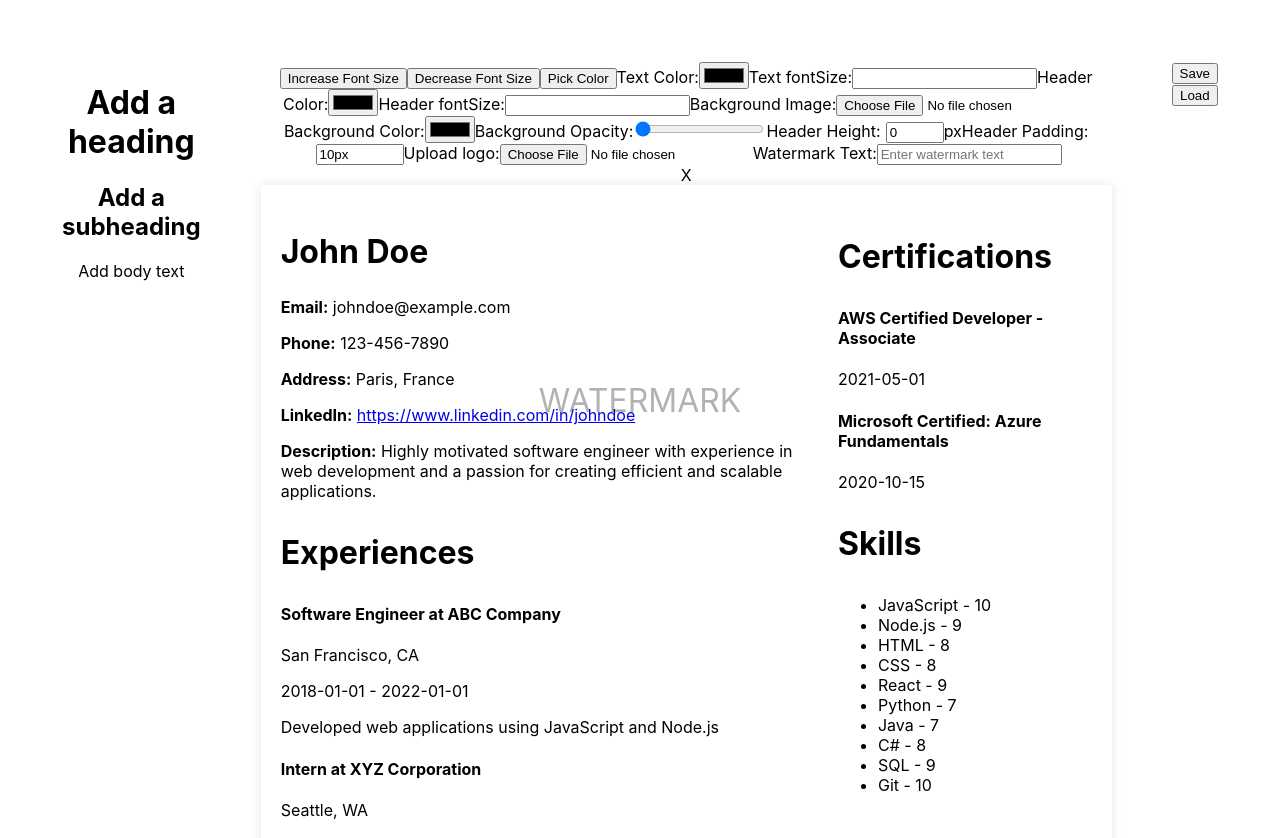
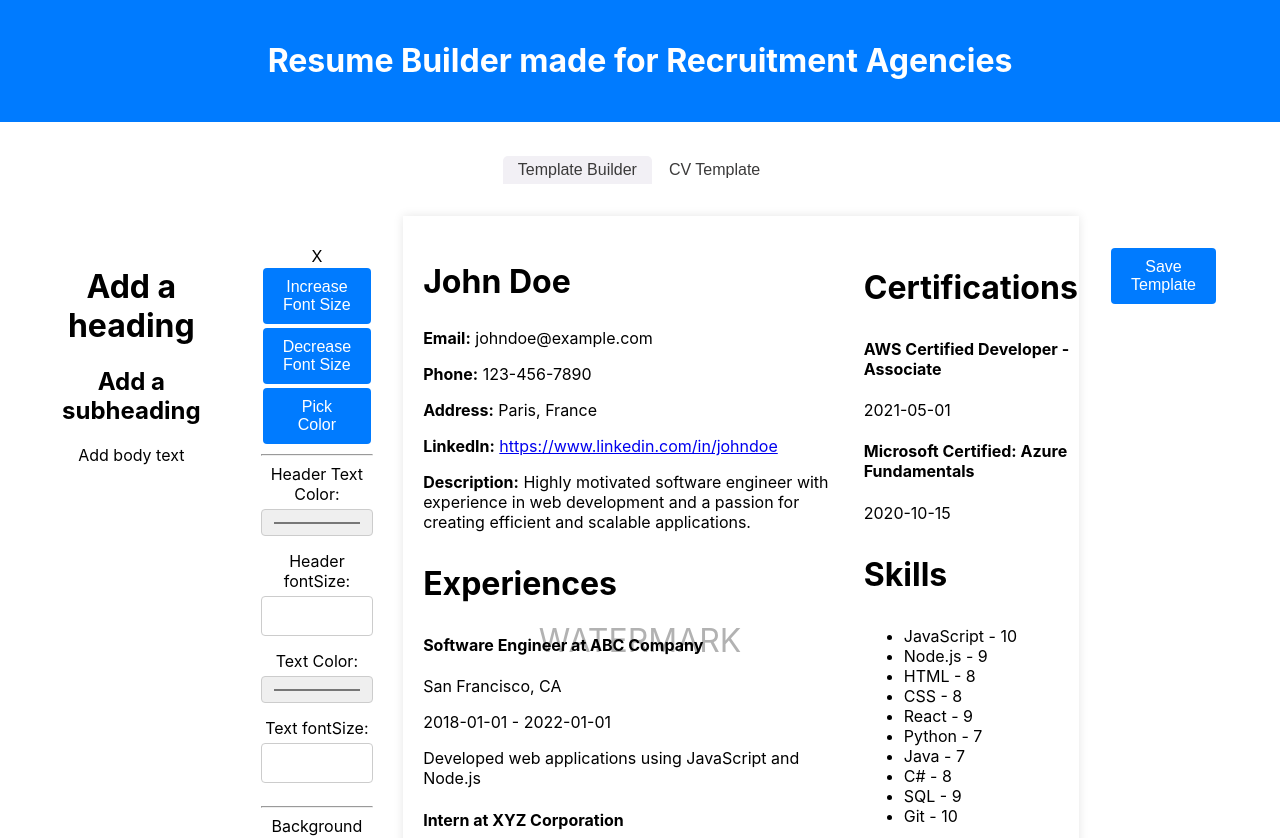
Before and after one commit to KaybotV2/CV-Builder, a React (Create React App) app: page / in a window 1280 px wide. Shown: the top 838 px of the page. Built offline with nearby package versions, Linux system fonts and the light colour scheme.

Commit message:
more functionalities and styling

```diff
--- a/package.json
+++ b/package.json
@@ -7,10 +7,12 @@
     "@testing-library/react": "^13.4.0",
     "@testing-library/user-event": "^13.5.0",
     "ajv": "^8.16.0",
+    "html2pdf.js": "^0.10.1",
     "react": "^18.3.1",
     "react-colorful": "^5.6.1",
     "react-dom": "^18.3.1",
     "react-draggable": "^4.4.6",
+    "react-final-form": "^6.5.9",
     "react-scripts": "5.0.1",
     "web-vitals": "^2.1.4"
   },
--- a/src/App.css
+++ b/src/App.css
@@ -1,12 +1,92 @@
+header.app-header {
+    background-color:  #007bff;
+    padding: 20px 0;
+    margin-bottom: 2rem;
+    color: #ffffff;
+}
+
+/* Button Styles */
+button {
+  background-color: #007bff;
+  color: #ffffff;
+  border: none;
+  padding: 10px 20px;
+  margin: 2px;
+  font-size: 16px;
+  border-radius: 4px;
+  cursor: pointer;
+  transition: background-color 0.3s ease;
+}
+
+button:hover {
+  background-color: #0056b3;
+}
+
+button:disabled {
+  background-color: #cccccc;
+  cursor: not-allowed;
+}
+
+/* Input Styles */
+input,
+textarea {
+  width: 100%;
+  padding: 10px;
+  margin: 5px 0 15px 0;
+  border: 1px solid #ccc;
+  border-radius: 4px;
+  box-sizing: border-box;
+  font-size: 16px;
+  transition: border-color 0.3s ease;
+}
+
+input:focus,
+textarea:focus {
+  border-color: #007bff;
+  outline: none;
+}
+
+/* Textarea Styles */
+textarea {
+  resize: vertical;
+  min-height: 100px;
+}
+
 .app {
   text-align: center;
+}
+
+.tab-button {
+  border-radius: 5px 5px 0 0;
+  padding: 5px 15px;
+  margin: 2px 2px 0 0;
+  background-color: #fff;
+  color: #3b3a3a;
+}
+
+.tab-button:hover {
+  font-weight: bolder;
+  background-color: #cecbcb;
+}
+
+.tab-button.active {
+  background-color:#f2f0f5;
+}
+
+.template-container {
+  max-width: 1200px;
+  margin: 0 auto;
+  padding: 0 1rem;
+}
+
+.tools-in-editor-container {
+  width: 15%;
 }
 
 #editor {
   width: 100%;
   margin: 0;
   padding: 0;
-  background-color: #f0f0f0;
 }
 
 .editor-main-body {
@@ -92,6 +172,7 @@
 }
 
 .editor-container {
+  max-width: 1200px;
   position: relative;
   width: 100%;
   background-color: white;
@@ -107,7 +188,7 @@
 
 .watermark {
   position: absolute;
-  top: 50%;
+  top: 80%;
   left: 50%;
   transform: translate(-50%, -50%);
   font-size: 3em;
--- a/src/App.js
+++ b/src/App.js
@@ -1,15 +1,32 @@
-import React from 'react';
+import React, { useState } from 'react';
 
 import './App.css';
-import EditTemplate from './pages/EditTemplate';
-import ResumeBuilder from './pages/ResumeBuilder';
+import ResumeTemplateBuilder from './pages/ResumeTemplateBuilder';
+import TemplateEditor from './pages/TemplateEditor';
 
 
 function App() {
+    const [activeTab, setActiveTab] = useState('TemplateBuilder');
+
+    const handleTabChange = (tab) => {
+        setActiveTab(tab);
+      };
+
     return (
-        <div className="app">
-            <ResumeBuilder />
-            <EditTemplate />
+        <div className='app'>
+            <header className="app-header">
+                <h1>Resume Builder made for Recruitment Agencies</h1>
+            </header>
+            <div className="tabs">
+                <button className={`tab-button ${activeTab === 'TemplateBuilder' ? 'active' : ''}`} onClick={() => handleTabChange('TemplateBuilder')}>
+                    Template Builder
+                </button>
+                <button className={`tab-button ${activeTab === 'Template' ? 'active' : ''}`} onClick={() => handleTabChange('Template')}>
+                    CV Template
+                </button>
+            </div>
+            {activeTab === 'TemplateBuilder' && <ResumeTemplateBuilder />}
+            {activeTab === 'Template' && <TemplateEditor />}
         </div>
     );
 }
--- a/src/components/Editor.js
+++ b/src/components/Editor.js
@@ -103,6 +103,7 @@ const Editor = ({ droppedElements, handleDragOverInEditor, handleDropInEditor, d
     const handleHeaderFontChange = (e) => setHeaderFontSize(e.target.value);
 
 
+
     const renderElement = (element, index) => {
         const handleDelete = () => {
             deleteElement(index);
@@ -151,7 +152,13 @@ const Editor = ({ droppedElements, handleDragOverInEditor, handleDropInEditor, d
 
     return (
         <>
+            <div className='tools-in-editor-container'>
                     <div>
+                        <span onClick={togglePickerVisible}>X</span>
+                        {isPickerVisible && (
+                            <ColorPicker onChange={handleColorChange} />
+                        )}
+                    </div>
                     <Tools
                         increaseFontSize={increaseFontSize}
                         decreaseFontSize={decreaseFontSize}
@@ -175,11 +182,6 @@ const Editor = ({ droppedElements, handleDragOverInEditor, handleDropInEditor, d
                         onWatermarkTextChange={handleWatermarkTextChange}
                         watermarkText={inputValue}
                     />
-                <div>
-                    <span onClick={togglePickerVisible}>X</span>
-                    {isPickerVisible && (
-                        <ColorPicker onChange={handleColorChange} />
-                    )}
             </div>
             <div
                 id="editor"
@@ -216,7 +218,6 @@ const Editor = ({ droppedElements, handleDragOverInEditor, handleDropInEditor, d
                     />
                 </div>
             </div>
-            </div>
         </>
     );
 };
--- a/src/components/SaveTemplate.js
+++ b/src/components/SaveTemplate.js
@@ -13,24 +13,14 @@ const SaveTemplate = () => {
     }, [resumeContent]);
 
     const handleSave = () => {
-        const cvTemplate = document.querySelector('.resume-builder-container');
+        const cvTemplate = document.querySelector('#editor');
         localStorage.setItem(STORAGE_KEY, JSON.stringify(cvTemplate.innerHTML));
         alert('Content saved!');
     };
 
-    const handleLoad = () => {
-        if (resumeContent) {
-            setEditorContent(resumeContent);
-            alert('Content loaded!');
-        } else {
-            alert('No saved content found.');
-        }
-    };
-
     return (
         <div>
-            <button onClick={handleSave}>Save</button>
-            <button onClick={handleLoad}>Load</button>
+            <button onClick={handleSave}>Save Template</button>
         </div>
     );
 };
--- a/src/components/Tools.js
+++ b/src/components/Tools.js
@@ -28,10 +28,22 @@ const Tools = ({
     };
 
     return (
-        <div>
-            <button onClick={increaseFontSize}>Increase Font Size</button>
-            <button onClick={decreaseFontSize}>Decrease Font Size</button>
-            <button onClick={togglePickerVisible}>Pick Color</button>
+        <div className='tools-container'>
+            <div>
+                <button onClick={increaseFontSize}>Increase Font Size</button>
+                <button onClick={decreaseFontSize}>Decrease Font Size</button>
+                <button onClick={togglePickerVisible}>Pick Color</button>
+            </div>
+
+            <hr></hr>
+            <label>
+                Header Text Color:
+                <input type="color" onChange={handleHeaderColorChange} value={headerColor} />
+            </label>
+            <label>
+                Header fontSize:
+                <input type="number" onChange={handleHeaderFontChange} />
+            </label>
             <label>
                 Text Color:
                 <input type="color" onChange={handleTextColorChange} value={color} />
@@ -40,15 +52,8 @@ const Tools = ({
                 Text fontSize:
                 <input type="number" onChange={handleTextFontChange} />
             </label>
-            <label>
-                Header Color:
-                <input type="color" onChange={handleHeaderColorChange} value={headerColor} />
-            </label>
-            <label>
-                Header fontSize:
-                <input type="number" onChange={handleHeaderFontChange} />
-            </label>
 
+            <hr></hr>
             <label>
                 Background Image:
                 <input type="file" onChange={handleImageUpload} accept="image/*" />
@@ -61,6 +66,8 @@ const Tools = ({
                 Background Opacity:
                 <input type="range" min="0" max="1" step="0.1" value={bgImageOpacity} onChange={handleOpacityChange} />
             </label>
+
+            <hr></hr>
             <label>
                 Header Height:
                 <input
@@ -80,6 +87,8 @@ const Tools = ({
                     style={{ marginLeft: '5px', width: '80px' }}
                 />
             </label>
+
+            <hr></hr>
             <label>
                 Upload logo:
                 <input type="file" onChange={handleLogoUpload} accept="image/*" />
--- a/src/pages/EditTemplate.js
+++ /dev/null
@@ -1,41 +0,0 @@
-import React, { useState, useEffect, useRef } from 'react';
-
-const EditTemplate = () => {
-  const cvTemplateRef = useRef(null);
-  const [cvContent, setCvContent] = useState('');
-
-  useEffect(() => {
-    const savedContent = localStorage.getItem('resumeContent');
-    if (savedContent) {
-      setCvContent(savedContent);
-    }
-  }, []);
-
-  useEffect(() => {
-    if (cvTemplateRef.current) {
-      cvTemplateRef.current.innerHTML = cvContent;
-    }
-  }, [cvContent]);
-
-  const saveContent = () => {
-    if (cvTemplateRef.current) {
-      const content = cvTemplateRef.current.innerHTML;
-      localStorage.setItem('resumeContent', content);
-    }
-  };
-
-  return (
-    <div>
-      <div
-        id="editor"
-        ref={cvTemplateRef}
-        contentEditable={true} // Makes the div editable
-      >
-        {cvContent}
-      </div>
-      <button onClick={saveContent}>Save Content</button>
-    </div>
-  );
-};
-
-export default EditTemplate;
--- a/src/pages/ResumeBuilder.js
+++ b/src/pages/ResumeTemplateBuilder.js
@@ -5,8 +5,9 @@ import ErrorBoundary from '../components/ErrorBoundary';
 import SaveTemplate from '../components/SaveTemplate';
 
 
-const ResumeBuilder = () => {
+const ResumeTemplateBuilder = () => {
     const [droppedElements, setDroppedElements] = useState([]);
+
 
     const handleDropInEditor = (e) => {
         e.preventDefault();
@@ -51,10 +52,11 @@ const ResumeBuilder = () => {
         );
     };
 
+
     return (
         <ErrorBoundary>
             <div className="resume-builder-container">
-                <div>
+                <div className='dragable-text'>
                     <Heading1>Add a heading</Heading1>
                     <Heading2>Add a subheading</Heading2>
                     <Paragraph>Add body text</Paragraph>
@@ -73,4 +75,4 @@ const ResumeBuilder = () => {
     );
 };
 
-export default ResumeBuilder;
+export default ResumeTemplateBuilder;
--- /dev/null
+++ b/src/pages/TemplateEditor.js
@@ -0,0 +1,49 @@
+import React, { useState, useEffect, useRef } from 'react';
+import html2pdf from 'html2pdf.js';
+
+const TemplateEditor = () => {
+  const cvTemplateRef = useRef(null);
+  const [cvContent, setCvContent] = useState('');
+
+  useEffect(() => {
+    const savedContent = localStorage.getItem('resumeContent');
+    if (savedContent) {
+      setCvContent(JSON.parse(savedContent));
+    }
+  }, []);
+
+  useEffect(() => {
+    if (cvTemplateRef.current) {
+      cvTemplateRef.current.innerHTML = cvContent;
+    }
+  }, [cvContent]);
+
+  const convertToPDF = () => {
+    if (cvTemplateRef.current) {
+      const element = cvTemplateRef.current;
+      const opt = {
+        margin: 1,
+        filename: 'resume.pdf',
+        image: { type: 'jpeg', quality: 0.98 },
+        html2canvas: { scale: 2 },
+        jsPDF: { unit: 'in', format: 'letter', orientation: 'portrait' }
+      };
+      html2pdf().from(element).set(opt).save();
+    }
+  };
+
+  return (
+    <div className='template-container'>
+      <h1>Template</h1>
+      <button onClick={convertToPDF}>Convert To PDF</button>
+      <div
+        id="editor"
+        ref={cvTemplateRef}
+      >
+        {cvContent}
+      </div>
+    </div>
+  );
+};
+
+export default TemplateEditor;
```
Also changed, not shown: src/components/CandidateForm .js (added, +36 -0 lines), 1 other file (tests, documents, lock files or other folders). Lines whose indentation alone changed are shown as unchanged.
